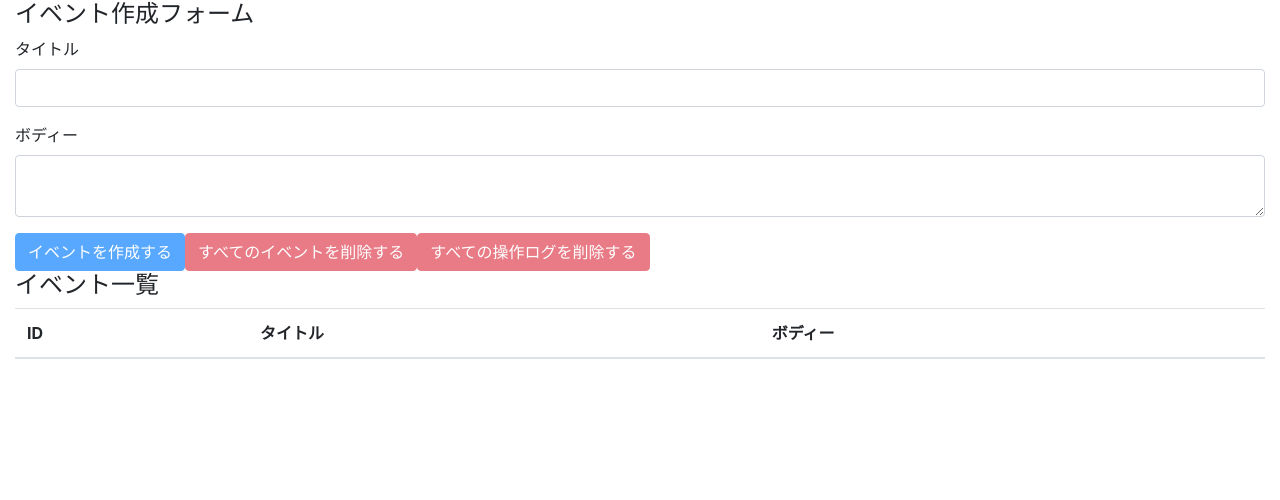
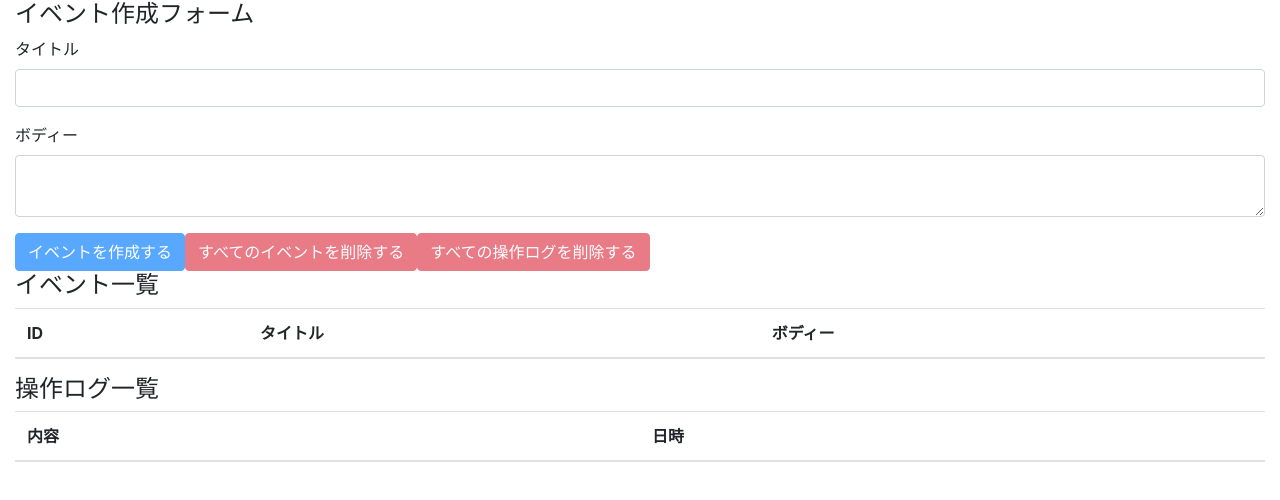
Before and after one commit to Katsutoshi-Abe/my-react-udemy2, a React (Create React App) app: page / in a window 1280 px wide. Shown: the top 500 px of the page. Built offline with nearby package versions, Linux system fonts and the light colour scheme.

Commit message:
display all operation logs

```diff
--- a/src/components/App.js
+++ b/src/components/App.js
@@ -1,7 +1,10 @@
 import React, {useReducer} from 'react'
+
 import 'bootstrap/dist/css/bootstrap.min.css';
+
 import EventForm from './EventForm'
 import Events from './Events'
+import OperationLogs from './OperationLogs';
 import AppContext from '../contexts/AppContext';
 import reducer from '../reducers'
 
@@ -16,8 +19,9 @@
   return (
     <AppContext.Provider value={{state, dispatch}}>
       <div className='container-fluid'>
-        <EventForm state={state} dispatch={dispatch} />
-        <Events state={state} dispatch={dispatch} />
+        <EventForm />
+        <Events />
+        <OperationLogs />
       </div>
 
     </AppContext.Provider>
--- /dev/null
+++ b/src/components/OperationLog.js
@@ -0,0 +1,11 @@
+import React from "react";
+const OperationLog = ({operationLog}) => {
+    return(
+        <tr>
+            <td>{operationLog.description}</td>
+            <td>{operationLog.operatedAt}</td>
+        </tr>
+    )
+}
+
+export default OperationLog
--- /dev/null
+++ b/src/components/OperationLogs.js
@@ -0,0 +1,29 @@
+import React, {useContext} from "react";
+import AppContext from "../contexts/AppContext";
+import OperationLog from "./OperationLog";
+
+function OperationLogs() {
+    const {state} = useContext(AppContext)
+    return(
+        <>
+            <h4>操作ログ一覧</h4>
+            <table className="table table-hover">
+                <thead>
+                    <tr>
+                        <th>内容</th>
+                        <th>日時</th>
+                    </tr>
+                </thead>
+                <tbody>
+                    {
+                        state.operationLogs.map((operationLog, index) => {
+                            return <OperationLog key={index} operationLog={operationLog} />
+                        })
+                    }
+                </tbody>
+            </table>
+        </>
+    )
+}
+
+export default OperationLogs
--- a/src/utils.js
+++ b/src/utils.js
@@ -1,3 +1,3 @@
 export function timeCurrentIso8601() {
-    (new Date()).toISOString()
+    return (new Date()).toISOString()
 }
```
